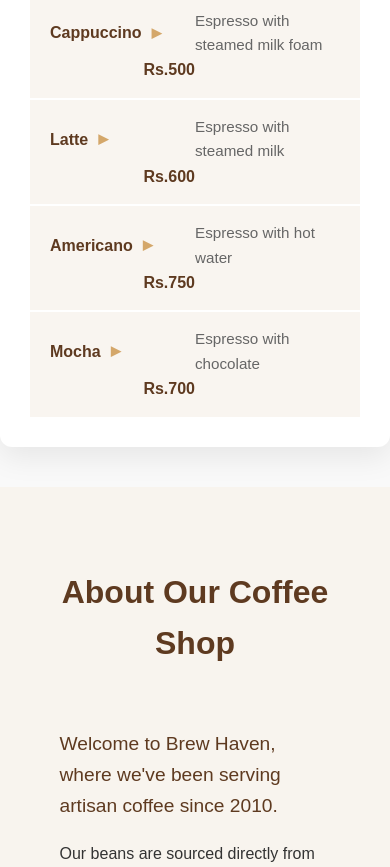
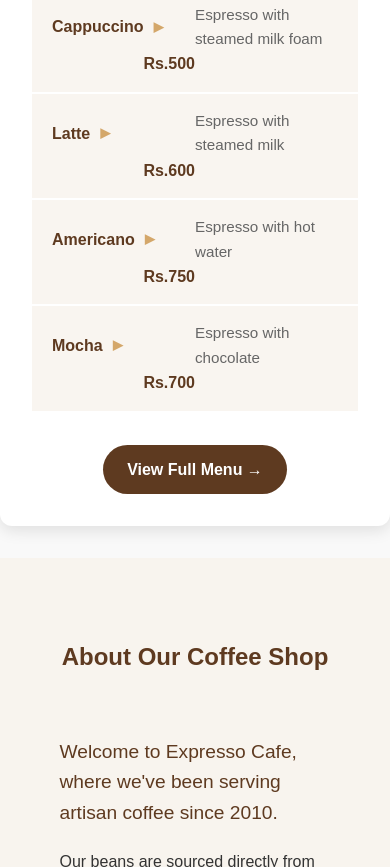
Before and after one commit to RashmiFernando/EspressoLane, a website: page index.html in a window 390 px wide. Shown: the part 1133-2000 px from the top of the page. Drawn offline with Linux system fonts and the light colour scheme.

Commit message:
Updated home page

```diff
--- a/index.html
+++ b/index.html
@@ -94,6 +94,11 @@
       <div class="menu-desc">Espresso with chocolate</div>
       <div class="menu-price">Rs.700</div>
     </div>
+     <!-- "View More" Button -->
+  <div class="view-more">
+    <a href="full-menu.html" class="view-more-btn">View Full Menu →</a>
+  </div>
+</div>
   </div>
 </div>
 
@@ -102,7 +107,7 @@
     <h2>About Our Coffee Shop</h2>
     <div class="about-content">
       <div class="about-text">
-        <p class="lead">Welcome to Brew Haven, where we've been serving artisan coffee since 2010.</p>
+        <p class="lead">Welcome to Expresso Cafe, where we've been serving artisan coffee since 2010.</p>
         <p>Our beans are sourced directly from ethical farms and roasted in-house daily to ensure maximum freshness and flavor.</p>
         <ul class="features-list">
           <li>✓ 100% Arabica beans</li>
@@ -181,7 +186,7 @@
 </section>
 <footer>
     <div class="container">
-        <p>&copy; 2023 Brew Haven Coffee Shop. All rights reserved.</p>
+        <p>&copy; 2025 Expresso Cafe Coffee Shop. All rights reserved.</p>
         <div class="social-links">
             <a href="#"><i class="fab fa-facebook"></i></a>
             <a href="#"><i class="fab fa-twitter"></i></a>
--- a/styles.css
+++ b/styles.css
@@ -10,6 +10,7 @@
     line-height: 1.6;
     color: #333;
     background-color: #f9f9f9;
+	scroll-behavior: smooth;
 }
 
 .container {
@@ -29,6 +30,9 @@
     min-height: 8vh;
     background-color: #5e3a20;
     padding: 0 20px;
+	 position: sticky;
+  top: 0;
+  z-index: 1000;
 }
 
 .logo h1 {
@@ -149,6 +153,7 @@
     font-size: 3rem;
     margin-bottom: 20px;
     animation: slideDown 1s ease-out;
+	font-size: clamp(1.5rem, 2.5vw, 2.5rem);
 }
 
 .hero-content p {
@@ -183,15 +188,16 @@
     transform: scale(1.05);
 }
 
-/* Modern Menu Styles */
+/* Menu Container */
 .menu-container {
   max-width: 800px;
-  margin: 40px auto;
-  padding: 30px;
+  margin: 2rem auto;
+  padding: 2rem;
   background: #fff;
   border-radius: 12px;
-  box-shadow: 0 10px 30px rgba(0,0,0,0.08);
+  box-shadow: 0 5px 15px rgba(0,0,0,0.1);
 }
+
 
 .menu-title {
   text-align: center;
@@ -254,6 +260,28 @@
   color: #5e3a20;
   text-align: right;
 }
+/* View More Button */
+.view-more {
+  text-align: center;
+  margin-top: 2rem;
+}
+
+.view-more-btn {
+  display: inline-block;
+  padding: 12px 24px;
+  background: #5e3a20;
+  color: white;
+  text-decoration: none;
+  border-radius: 50px;
+  font-weight: 600;
+  transition: all 0.3s ease;
+}
+
+.view-more-btn:hover {
+  background: #d4a76a;
+  transform: translateY(-3px);
+  box-shadow: 0 5px 15px rgba(94, 58, 32, 0.3);
+}
 
 /* Responsive */
 @media (max-width: 600px) {
@@ -276,6 +304,7 @@
   color: #5e3a20;
   font-size: 2rem;
   margin-bottom: 40px;
+  font-size: clamp(1.5rem, 2.5vw, 2.5rem);
 }
 
 .about-content {
@@ -364,6 +393,7 @@
     text-align: center;
     margin-bottom: 40px;
     color: #5e3a20;
+	font-size: clamp(1.5rem, 2.5vw, 2.5rem);
 }
 
 .gallery-grid {
@@ -400,6 +430,7 @@
     text-align: center;
     margin-bottom: 40px;
     color: #5e3a20;
+	font-size: clamp(1.5rem, 2.5vw, 2.5rem);
 }
 
 .contact-container {
```
Also changed, not shown: package.json (added, +18 -0 lines), menu.html (added), 1 other file.
